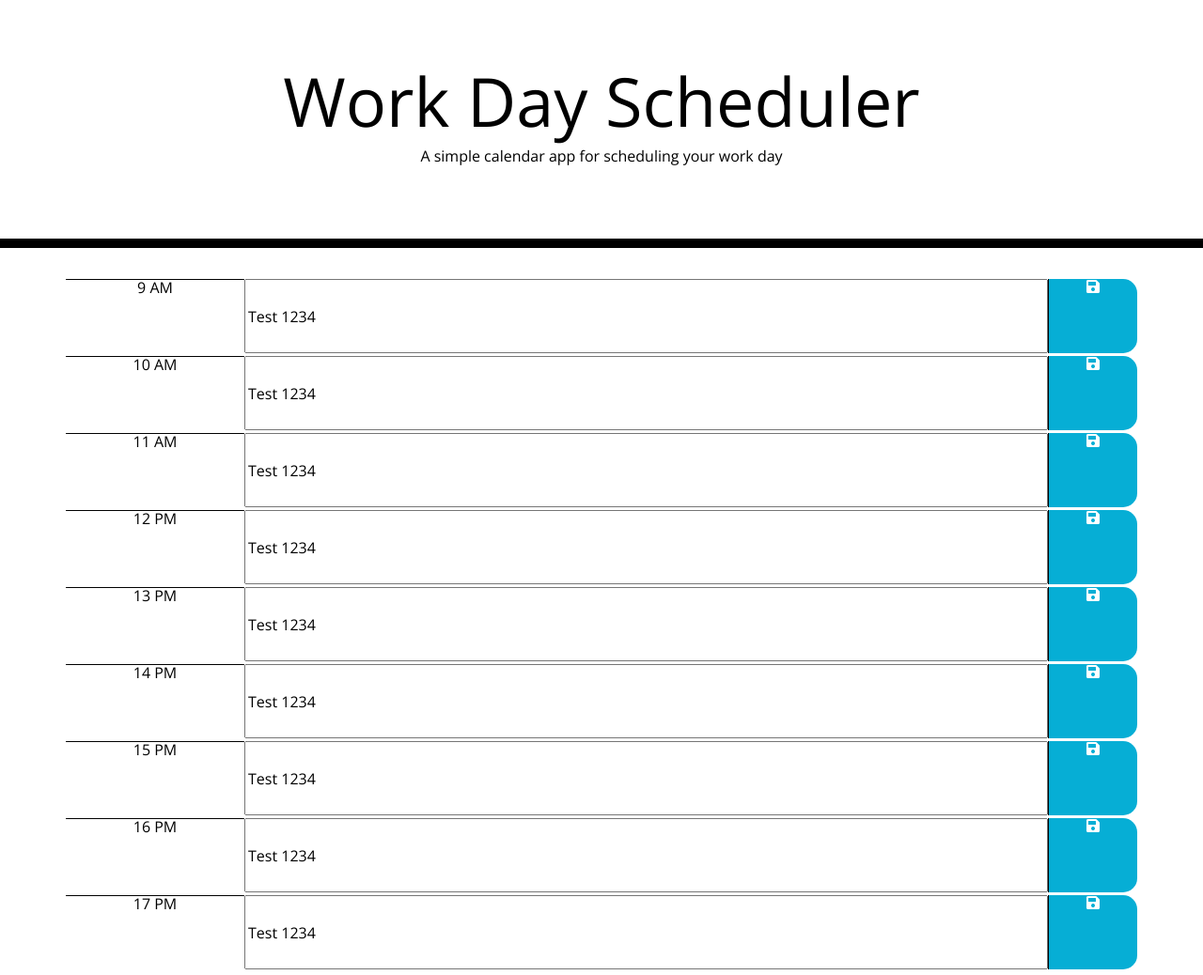
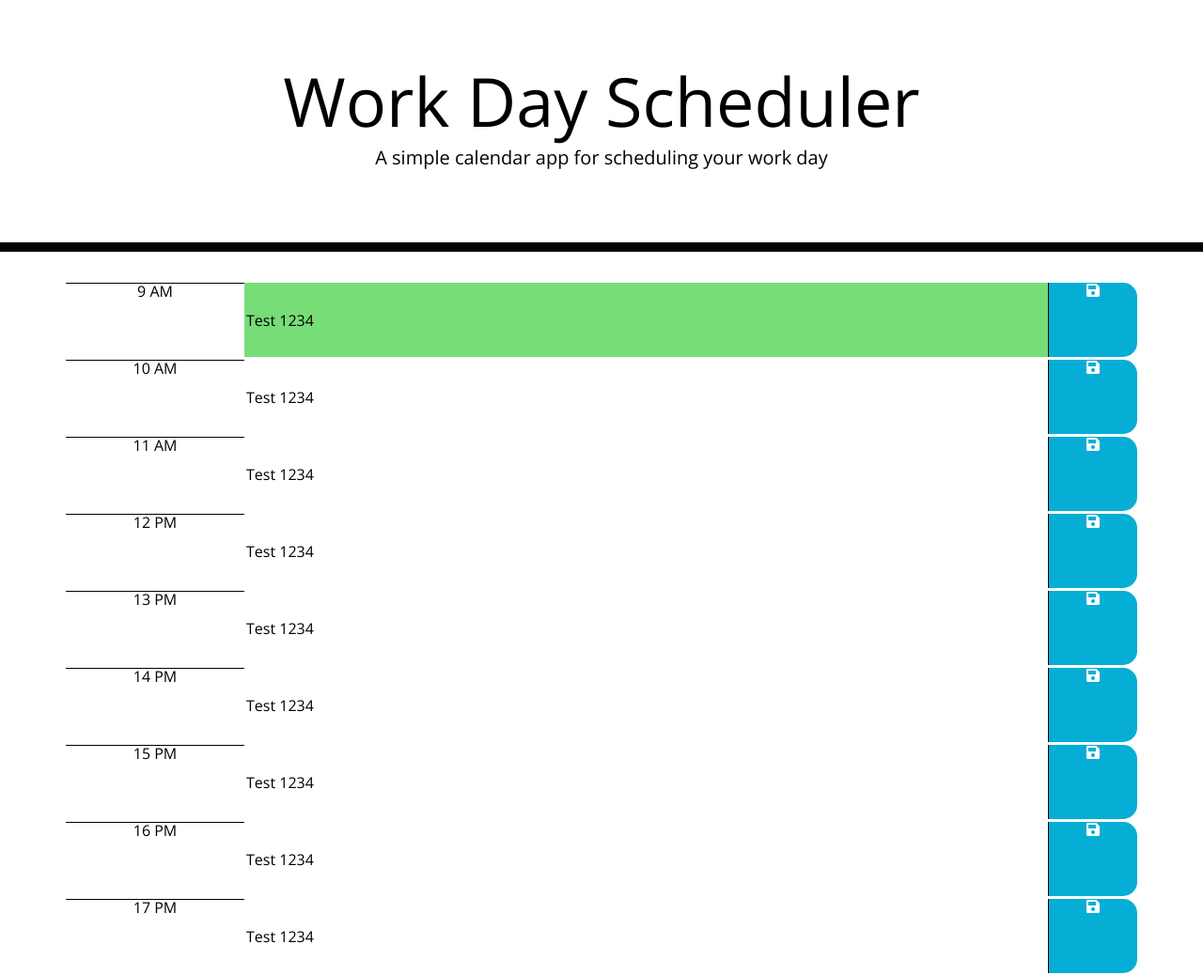
Before and after one commit to esroleo/work-day-scheduler, a plain HTML site: page index.html in a window 1280 px wide. Shown: the whole page at 94% size. Drawn offline with nearby package versions, Linux system fonts and the light colour scheme; a web font is replaced by a local one.

Commit message:
grid system completed

```diff
--- a/assets/css/style.css
+++ b/assets/css/style.css
@@ -66,7 +66,10 @@ body {
 
   /* Remove input borders */
   input {
+	/* Make background transparent in order to see the row background color.*/
+	background-color: transparent;
 	outline: none;
+	border: none;
   }
 
 
--- a/assets/js/script.js
+++ b/assets/js/script.js
@@ -1,3 +1,4 @@
+
 $(document).ready(function() {
 
   // Get dailyPlannerContainer element using Jquery
@@ -17,7 +18,7 @@ $(document).ready(function() {
       // Index will be used on the span of the hour column "text"
       let hourIndex = hourOfDay - 9; // index on 9AM is = 0
 
-      // ********* START of the row div columns *********
+      // *** START of the row div columns ***
 
       // Generate row div columns.
       // Each row is an hour of the day.
@@ -27,9 +28,9 @@ $(document).ready(function() {
       .addClass('nonBootStrapRow')
       .attr('hour-index',hourOfDay); // hourOfDay is the row hour
 
-      // ********* END of the row div columns *********
+      // *** END of the row div columns ***
 
-      // ********* START of the hour column *********
+      // *** START of the hour column ***
 
       // Append the hour of the row
       var $columnHour = $("<div></div>")
@@ -57,9 +58,9 @@ $(document).ready(function() {
       // Based on the hourOfDay switch we will assign the text to the columnHour
       $columnHour.text(columnHourly);
 
-     // ********* END of the hour column
+     // *** END of the hour column
 
-     // ********* START of description task column section *********
+     // *** START of description task column section ***
 
       // Create description column as an input elemnt
 
@@ -82,9 +83,9 @@ $(document).ready(function() {
       // We are going to use the hourIndex to access the task.
       $descriptionColumnSpan.val('Test 1234');
 
-      // ********* END of description task column section *********
+      // *** END of description task column section ***
 
-      // ********* START of save button column section *********
+      // *** START of save button column section ***
 
       let $saveButtonColumn = $("<div></div>")
       .addClass('col-md-1 saveBtn') // saveBtn is a css class
@@ -94,10 +95,7 @@ $(document).ready(function() {
       .attr('id',`saveid-${hourIndex}`)
       .attr('save-id', hourIndex);
 
-
-
-
-      // ********* END of save button column section *********
+      // *** END of save button column section ***
 
 
 
@@ -111,30 +109,69 @@ $(document).ready(function() {
       $descriptionColumn.append($descriptionColumnSpan); // Step 3
 
       // Append saveButtonColumn to the rowContainer
-      $rowContainer.append($saveButtonColumn);
+      $rowContainer.append($saveButtonColumn); // Step 4
 
       // Append saveBtnIcon to the saveButtonColumn
-      $saveButtonColumn.append($saveBtnIcon);
+      $saveButtonColumn.append($saveBtnIcon); // Step 5
+
+       // *** END of structure of grid appends***
+
+      // *** START for every hour update the color with a function ***
+      // *** Update color on each loop iteration until finished ***
+
+      // set row color based on time
+      taskRowColor($rowContainer, hourOfDay);
+
+      // *** END of structure of grid appends ***
+
+
+      // *** Appending to the main dailyPlannerContainer needs to go last to respect the DOM ***
+      // *** Add rowContainer to dailyPlannerContainer // LAST STEP - Step 6 ***
+      $dailyPlannerContainer.append($rowContainer);
+
+      // ********* END FOR LOOP ********
+
+
+    };
+  };
+
+  function taskRowColor($rowContainer,hourOfDay) {
+
+
+    console.log($rowContainer);
+
+
+    if (hourOfDay < 10) {
+
+      console.log("I am less than 10");
+
+     //$rowContainer.css("background-color","lightgrey");
+      //$descriptionColumn.css("background-color","lightgrey");
+
+      $( "#input-0" ).css("background-color","lightgrey"); // Note IDs must be unique per page.
+
+
+
+
+
+    } else {
+
+      console.log("I am else");
+      //$rowContainer.css("background-color","purple");
+      $( "#input-0" ).css("background-color","#77dd77"); // Note IDs must be unique per page.
+      //$descriptionColumn.css("background-color","purple");
+    };
+  };
 
 
 
 
 
 
-      // Appending to the main dailyPlannerContainer needs to go last to respect the DOM
-      // Add rowContainer to dailyPlannerContainer
-      $dailyPlannerContainer.append($rowContainer);
 
-
-      // Appending section area END //
-
-
-    }
-   }
 
   createGridSystem();
   //loadCurrentTime();
 
 
-
 });
--- a/index.html
+++ b/index.html
@@ -14,8 +14,8 @@
 <body>
 	<header class="jumbotron">
 		<h1 class="display-3">Work Day Scheduler</h1>
-		<p class="description">A simple calendar app for scheduling your work day</p>
-		<p id="currentDay" class="description"></p>
+		<p class="lead">A simple calendar app for scheduling your work day</p>
+		<p id="currentDay" class="lead"></p>
 	</header>
 	<div class="container" id="dailyPlannerContainer">  <!-- Manual id added for starter container-->
 
```
